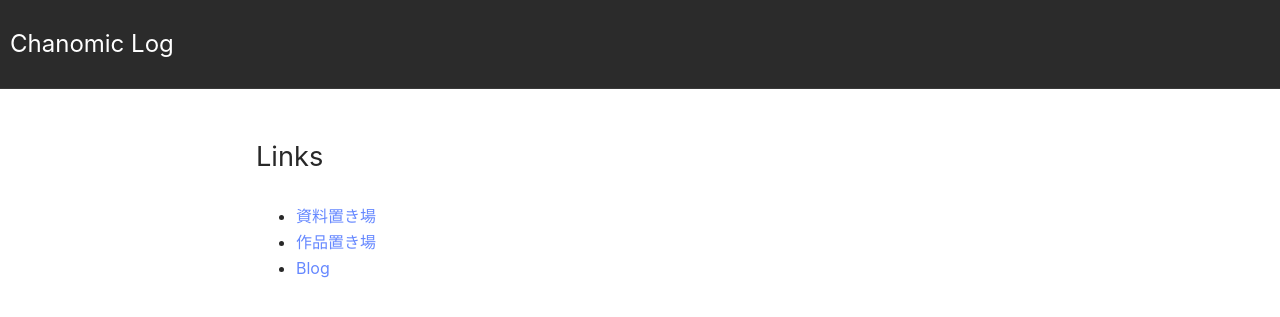
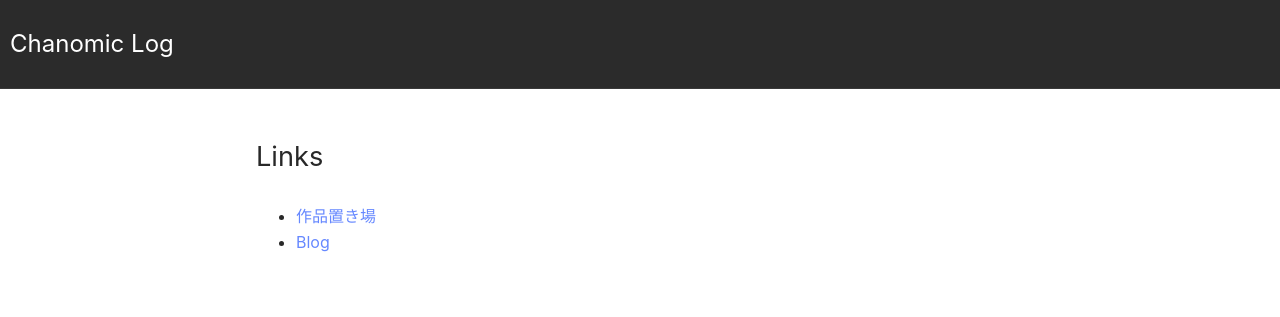
Before and after one commit to bombrary/bombrary.github.io, a Jekyll site: the page built from index.md, in a window 1280 px wide. Shown: the top 317 px of the page. Built offline with Jekyll 4.4.1, drawn with Linux system fonts in a browser that asks for light colours; nearby versions of some CDN libraries; library files that are not in the unit come from our copies.

Commit message:
remove link

```diff
--- a/index.md
+++ b/index.md
@@ -7,6 +7,5 @@ title: Top Page
 
 # Links
 
-- [資料置き場](https://bombrary.github.io/lectures)
 - [作品置き場](https://bombrary.github.io/vizworks)
 - [Blog](https://bombrary.github.io/blog)
```
